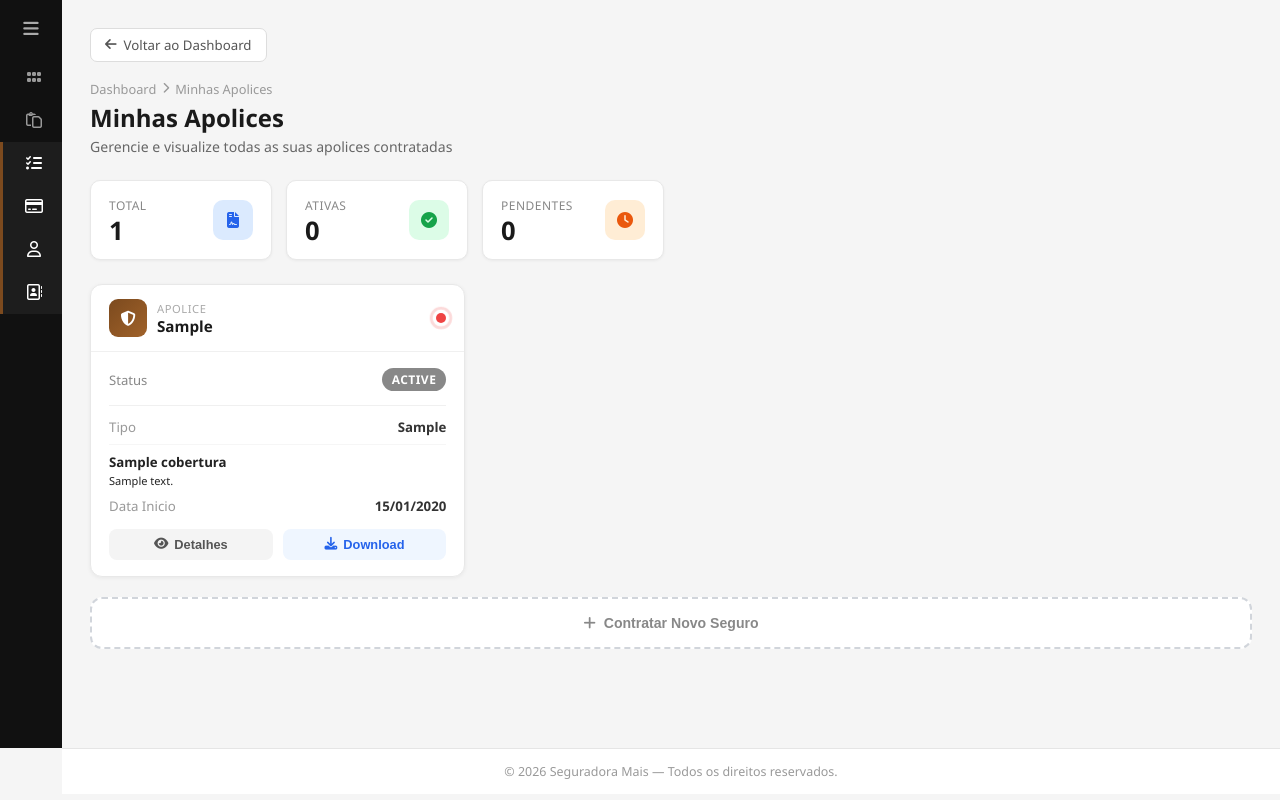
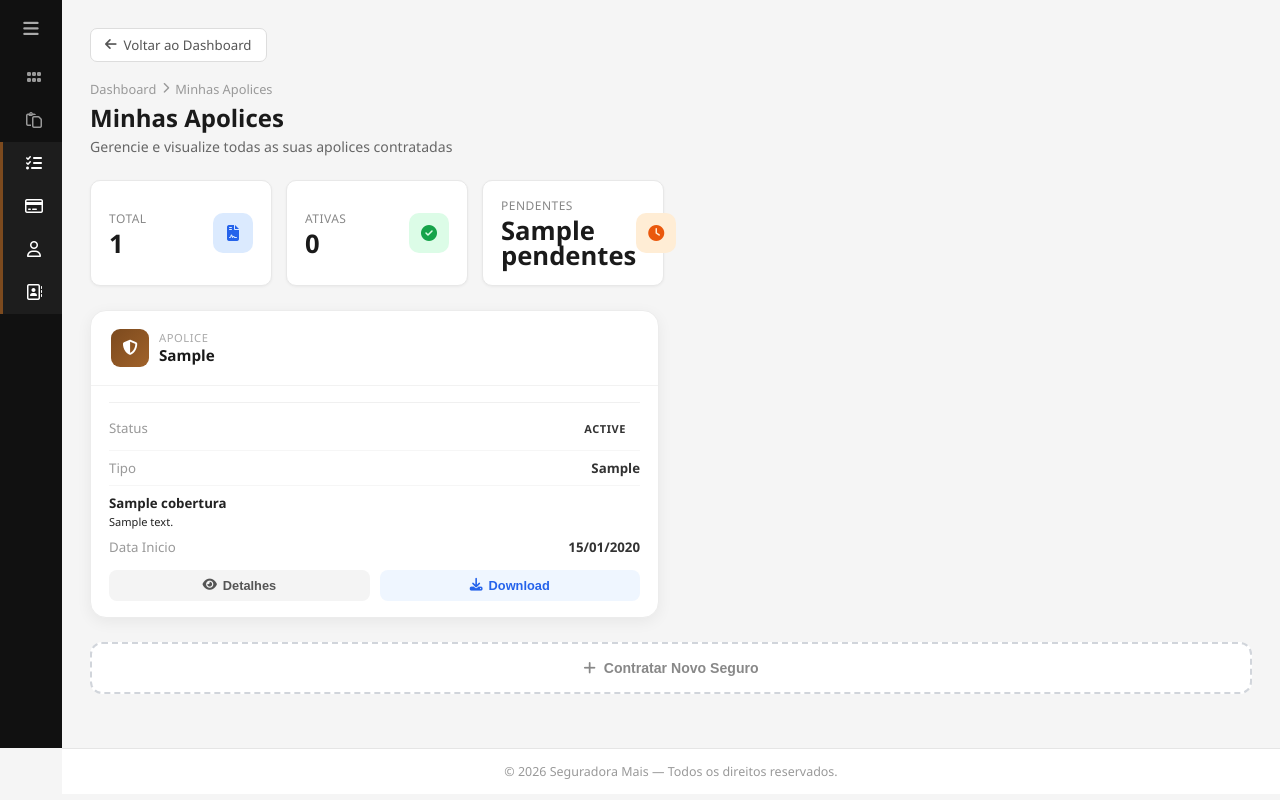
Before and after one commit to DerickMachado08/SeguradoraMais, a Spring app: template src/main/resources/templates/minhasApolices.html in a window 1280 px wide. Shown: the part 52-852 px from the top of the page. Run offline with Thymeleaf, Linux system fonts and the light colour scheme; the template is opened without the code that fills it: most values are stand-ins (such as "Sample title", 1, 10 or a date in 2020); data that the repository does not hold is empty.

Commit message:
troca do erro de negocio de status e simples mudança de design em minhas apolices

```diff
--- a/src/main/java/com/mais/seguradora/controllers/ContratacaoController.java
+++ b/src/main/java/com/mais/seguradora/controllers/ContratacaoController.java
@@ -1,6 +1,7 @@
 package com.mais.seguradora.controllers;
 
 import com.mais.seguradora.Repositories.ApoliceRepository;
+import com.mais.seguradora.enummerated.StatusContratacao;
 import com.mais.seguradora.model.Apolice;
 import com.mais.seguradora.model.Cliente;
 import com.mais.seguradora.model.Contratacao;
@@ -39,8 +40,11 @@ public class ContratacaoController {
         List<Contratacao> contratacoes =
                 contratacaoService.buscarPorCliente(cliente);
 
+        long pendentes = contratacoes.stream().filter(c -> c.getStatus() == StatusContratacao.PENDENTE).count();
+
         model.addAttribute("cliente", cliente);
         model.addAttribute("contratacoes", contratacoes);
+        model.addAttribute("pendentes", pendentes);
 
         return "minhasApolices";
     }
@@ -86,6 +90,7 @@ public class ContratacaoController {
         contratacao.setApolice(apolice);
         contratacao.setDataContratacao(LocalDate.now());
 
+        contratacao.setStatus(StatusContratacao.PENDENTE);
         contratacaoService.salvar(contratacao);
 
         return "redirect:/cliente/apolices";
--- a/src/main/resources/static/css/minhasApolices.css
+++ b/src/main/resources/static/css/minhasApolices.css
@@ -53,19 +53,18 @@
 /* Apolice Cards Grid */
 .apolices-grid {
     display: grid;
-    grid-template-columns: repeat(auto-fill, minmax(300px, 1fr));
-    gap: 18px;
-    margin-bottom: 20px;
+    grid-template-columns: repeat(auto-fill, minmax(380px, 1fr));
+    gap: 24px;
+    margin-bottom: 24px;
 }
 
 .apolice-card {
     background: #fff;
-    border-radius: 12px;
-    border: 1px solid #e8e8e8;
+    border-radius: 16px;
+    border: 1px solid #ececec;
     overflow: hidden;
-    box-shadow: 0 1px 4px rgba(0,0,0,0.06);
-    transition: transform 0.25s ease, box-shadow 0.25s ease;
-    animation: slideUp 0.4s ease both;
+    box-shadow: 0 4px 15px rgba(0,0,0,0.06);
+    transition: all .25s ease;
 }
 
 .apolice-card:hover {
@@ -86,12 +85,11 @@
 .apolice-card:nth-child(6) { animation-delay: 0.30s; }
 
 .apolice-card-header {
-    padding: 14px 18px;
-    border-bottom: 1px solid #f0f0f0;
+    padding: 18px 20px;
+    border-bottom: 1px solid #f2f2f2;
     display: flex;
+    justify-content: space-between;
     align-items: center;
-    justify-content: space-between;
-    gap: 12px;
 }
 
 .apolice-card-id {
@@ -174,19 +172,58 @@
 }
 
 .status-badge {
-    padding: 3px 10px;
-    border-radius: 12px;
-    font-size: 0.75rem;
+    padding: 6px 14px;
+    border-radius: 30px;
+    font-size: 11px;
     font-weight: 700;
     color: #fff;
     text-transform: uppercase;
-    letter-spacing: 0.04em;
+    letter-spacing: .05em;
 }
 
-.status-badge.ativa    { background: linear-gradient(135deg, #22c55e, #16a34a); }
-.status-badge.pendente { background: linear-gradient(135deg, #f59e0b, #d97706); }
-.status-badge.inativa  { background: linear-gradient(135deg, #ef4444, #dc2626); }
-.status-badge.default  { background: #888; }
+/* BADGES */
+
+.status-badge.pendente {
+    background: linear-gradient(135deg, #f59e0b, #d97706);
+}
+
+.status-badge.analisando {
+    background: linear-gradient(135deg, #3b82f6, #2563eb);
+}
+
+.status-badge.aprovada {
+    background: linear-gradient(135deg, #22c55e, #16a34a);
+}
+
+.status-badge.emitida {
+    background: linear-gradient(135deg, #15803d, #166534);
+}
+
+.status-badge.rejeitada {
+    background: linear-gradient(135deg, #ef4444, #dc2626);
+}
+
+/* BOLINHAS */
+
+.status-dot.pendente {
+    background: #f59e0b;
+}
+
+.status-dot.analisando {
+    background: #3b82f6;
+}
+
+.status-dot.aprovada {
+    background: #22c55e;
+}
+
+.status-dot.emitida {
+    background: #15803d;
+}
+
+.status-dot.rejeitada {
+    background: #ef4444;
+}
 
 .apolice-details {
     font-size: 0.83rem;
@@ -208,6 +245,7 @@
 .apolice-details .row:last-child { border-bottom: none; padding-bottom: 0; }
 .apolice-details .row span:first-child { color: #999; }
 .apolice-details .row span:last-child  { font-weight: 600; color: #333; }
+.apolice-details .row .status-badge    { color: #fff; } /* mantém texto branco no badge */
 
 /* Card action buttons */
 .apolice-card-actions {
--- a/src/main/resources/templates/dashboardCliente.html
+++ b/src/main/resources/templates/dashboardCliente.html
@@ -194,7 +194,7 @@
                 <tr th:each="contratacao : ${contratacoes}">
                     <td th:text="${contratacao.apolice != null ? contratacao.apolice.numeroApolice : '-'}">AP-2026-1</td>
                     <td th:text="${contratacao.apolice != null ? contratacao.apolice.tipoApolice : '-'}">Seguro</td>
-                    <td th:text="${contratacao.apolice != null && contratacao.apolice.status != null ? contratacao.apolice.status : 'PENDENTE'}">ATIVA</td>
+                    <td th:text="${contratacao.apolice != null && contratacao.status != null ? contratacao.status : 'PENDENTE'}">ATIVA</td>
                     <td th:text="${contratacao.dataContratacao != null ? #temporals.format(contratacao.dataContratacao, 'dd/MM/yyyy') : '-'}">13/06/2026</td>
                 </tr>
                 </tbody>
--- a/src/main/resources/templates/minhasApolices.html
+++ b/src/main/resources/templates/minhasApolices.html
@@ -107,7 +107,7 @@
         <div class="stat-card">
             <div class="stat-card-info">
                 <p>Pendentes</p>
-                <div class="stat-value" >0</div>
+                <div class="stat-value" th:text="${pendentes}">0</div>
             </div>
             <div class="stat-card-icon orange">
                 <i class="fas fa-clock"></i>
@@ -115,7 +115,7 @@
         </div>
     </div>
 
-    <!-- Empty State -->
+
     <div th:if="${#lists.isEmpty(contratacoes)}" class="empty-state">
         <div class="empty-icon">
             <i class="fas fa-folder-open"></i>
@@ -127,10 +127,11 @@
         </a>
     </div>
 
-    <!-- Policy Cards -->
+
     <div th:unless="${#lists.isEmpty(contratacoes)}" class="apolices-grid">
 
         <div th:each="contratacao : ${contratacoes}" class="apolice-card">
+
             <div class="apolice-card-header">
                 <div class="apolice-card-id">
                     <div class="apolice-card-icon">
@@ -142,31 +143,25 @@
                     </div>
                 </div>
                 <div class="status-dot"
-                     th:classappend="${contratacao.apolice.status?.toString()?.toUpperCase() == 'ATIVA' ? 'ativa' : (contratacao.apolice.status?.toString()?.toUpperCase() == 'PENDENTE' ? 'pendente' : 'inativa')}"
-                     th:attr="data-status=${contratacao.apolice.status}">
-                </div>
+                     th:attr="data-status=${contratacao.status}"></div>
             </div>
+
+
             <div class="apolice-card-body">
-                <!-- Status -->
-                <div class="apolice-status-row">
-                    <span>Status</span>
-                    <span class="status-badge"
-                          th:classappend="${contratacao.apolice.status?.toString()?.toUpperCase() == 'ATIVA' ? 'ativa' : (contratacao.apolice.status?.toString()?.toUpperCase() == 'PENDENTE' ? 'pendente' : 'inativa')}"
-                          th:attr="data-status=${contratacao.apolice.status}"
-                          th:text="${contratacao.apolice.status}">
-                        ATIVA
-                    </span>
-                </div>
 
-                <!-- Details -->
                 <div class="apolice-details">
+                    <div class="row">
+                        <span>Status</span>
+                        <span class="status-badge"
+                              th:attr="data-status=${contratacao.status}"
+                              th:text="${contratacao.status}"></span>
+                    </div>
                     <div class="row">
                         <span>Tipo</span>
                         <span th:text="${contratacao.apolice.tipoApolice}">Seguro de Vida</span>
                     </div>
                     <div th:each="cobertura : ${contratacao.apolice.coberturas}">
-                        <strong th:text="${cobertura.nome}">Roubo e Furto</strong>
-                        <br>
+                        <strong th:text="${cobertura.nome}">Roubo e Furto</strong><br>
                         <small th:text="${cobertura.descricao}">Descrição da cobertura</small>
                     </div>
                     <div class="row">
@@ -175,7 +170,6 @@
                     </div>
                 </div>
 
-                <!-- Action Buttons -->
                 <div class="apolice-card-actions">
                     <button class="btn-action secondary">
                         <i class="fas fa-eye"></i> Detalhes
@@ -189,7 +183,7 @@
 
     </div>
 
-    <!-- Add New (when there are policies) -->
+
     <div th:unless="${#lists.isEmpty(contratacoes)}">
         <button class="btn-add-apolice" onclick="window.location.href='/cliente/contratar'">
             <i class="fas fa-plus"></i> Contratar Novo Seguro
```
Also changed, not shown: src/main/resources/static/js/minhasApolices.js (+31 -7 lines).
